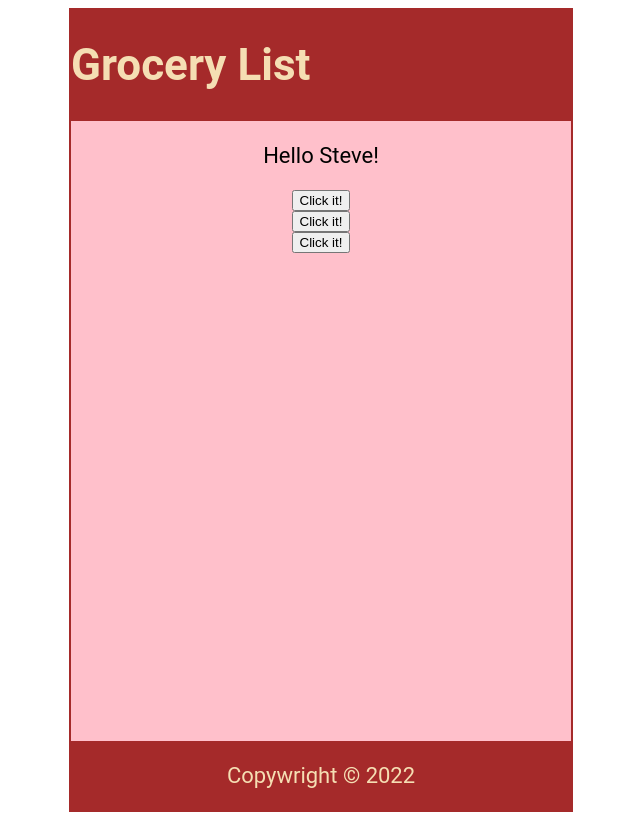
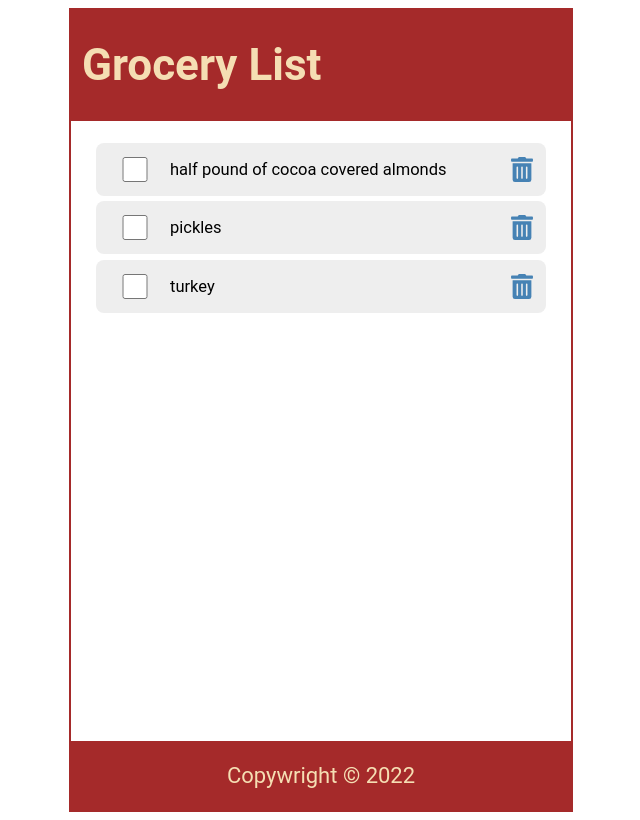
Before and after one commit to SteveBehm/React-To-do-App, a React (Create React App) app in the folder react-tutorial-playlist/: page / in a window 1280 px wide. Shown: the whole page, without its empty margins (319-959 px from the left). Built offline with nearby package versions, Linux system fonts and the light colour scheme; the HTML template or start-up script is replaced by a standard one.

Commit message:
completed lists and keys.

```diff
--- a/react-tutorial-playlist/package.json
+++ b/react-tutorial-playlist/package.json
@@ -34,5 +34,8 @@
       "last 1 firefox version",
       "last 1 safari version"
     ]
+  },
+  "devDependencies": {
+    "react-icons": "^4.4.0"
   }
 }
--- a/react-tutorial-playlist/src/components/content.js
+++ b/react-tutorial-playlist/src/components/content.js
@@ -1,30 +1,64 @@
+import { useState } from 'react';
+import { FaTrashAlt } from 'react-icons/fa'
+
 const Content = () => {
+  const [items, setItems] = useState([
+      {
+        id: 1,
+        checked: false,
+        item: 'half pound of cocoa covered almonds'
+      },
+      {
+        id: 2,
+        checked: false,
+        item: 'pickles'
+      },
+      {
+        id: 3,
+        checked: false,
+        item: 'turkey'
+      }
 
-  const handleNameChange = () => {
-    const names = ['Steve', 'Madison', 'Randy'];
-    const randomNum = Math.floor(Math.random() * 3);
-    return names[randomNum];
+  ])
+
+  const handleCheck = (id) => {
+    const listItems = items.map((item) => item.id === id ? { ...item, checked: !item.checked} : item);
+    setItems(listItems);
+    localStorage.setItem('shoppinglist', JSON.stringify(listItems));
   }
 
-  const handleClick = () => {
-    console.log('you clicked it')
-  }
-
-  const handleClick2 = (name) => {
-    console.log(`${name} was clicked`)
-  }
-  const handleClick3 = (e) => {
-    console.log(e.target.innerHTML)
+  const handleDelete = (id) => {
+    const listItems = items.filter((item) => item.id !== id)
+    setItems(listItems);
+    localStorage.setItem('shoppinglist', JSON.stringify(listItems))
   }
 
   return  (
     <main>
-      <p onDoubleClick={handleClick}>
-        Hello {handleNameChange()}!
-      </p>
-      <button onClick={handleClick}>Click it!</button>
-      <button onClick={() => handleClick2('Steve')}>Click it!</button>
-      <button onClick={(e) => handleClick3(e)}>Click it!</button>
+      {items.length ? (
+        <ul>
+          {items.map((item) => (
+            <li className='item' key={item.id}>
+              <input
+                type='checkbox'
+                checked={item.checked}
+                onChange={() => handleCheck(item.id)}
+              />
+              <label
+                onDoubleClick={() => handleCheck(item.id)}
+                style={(item.checked) ? { textDecoration: 'line-through'} : null}
+              >{item.item}</label>
+              <FaTrashAlt
+                role='button'
+                tabIndex='0'
+                onClick={() => handleDelete(item.id)}
+              />
+            </li>
+          ))}
+        </ul>
+      ) : (
+        <p style={{marginTop: '2rem'}}>Your list is empty</p>
+      )}
     </main>
   )
 }
--- a/react-tutorial-playlist/src/index.css
+++ b/react-tutorial-playlist/src/index.css
@@ -37,6 +37,10 @@
   align-items: center;
 }
 
+h1 {
+  padding-left: .5rem;
+}
+
 main {
   width: 100%;
   display: flex;
@@ -45,7 +49,7 @@
   justify-content: flex-start;
   align-items: center;
   overflow-y: auto;
-  background-color: pink;
+  background-color: white;
 }
 
 footer {
@@ -56,3 +60,60 @@
   display: grid;
   place-content: center;
 }
+ul {
+  width: 90%;
+  list-style: none;
+  padding: 0 0.25rem 0.25rem;
+}
+
+ul li::before {
+  content: "\200B";
+}
+
+.item {
+  display: flex;
+  justify-content: flex-start;
+  align-items: center;
+  padding: 0.5rem 0 0.5rem 0.5rem;
+  margin: 0.25rem 0;
+  background-color: #eee;
+  border-radius: 8px;
+}
+
+.item:first-child {
+  margin: 0;
+}
+
+.item input[type='checkbox'] {
+  text-align: center;
+  width: 48px;
+  min-width: 48px;
+  height: 25px;
+  min-height: 25px;
+  cursor: pointer;
+  margin-right: 0.5rem;
+}
+
+.item input[type="checkbox"]:focus+label {
+  text-decoration: underline;
+}
+
+.item > label {
+  font-size: 0.75rem;
+  flex-grow: 1;
+}
+
+.item svg {
+  width: 48px;
+  min-width: 48px;
+  font-size: 1rem;
+  height: 25px;
+  color: steelblue;
+  cursor: pointer;
+}
+
+.item svg:focus,
+.item svg:hover {
+  color: brown;
+  outline: none;
+}
```
Also changed, not shown: 1 other file (tests, documents, lock files or other folders).
